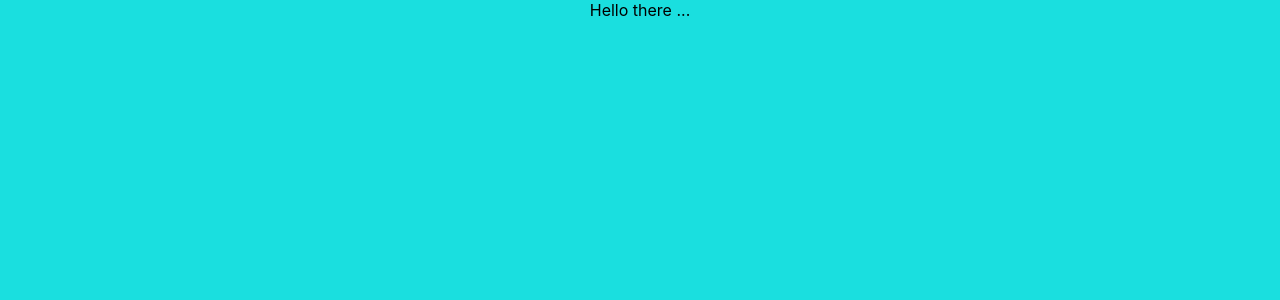
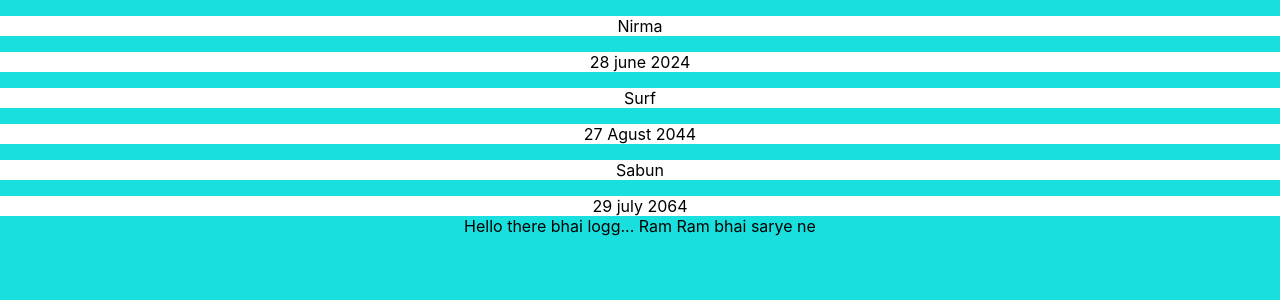
Before and after one commit to Shanisoni/Learning-React, a React (Create React App) app in the folder 01/: page / in a window 1280 px wide. Shown: the top 300 px of the page. Built offline with nearby package versions, Linux system fonts and the light colour scheme.

Commit message:
Commited

```diff
--- a/01/src/App.js
+++ b/01/src/App.js
@@ -1,11 +1,31 @@
 
 import './App.css';
 
+
+
+import Item  from './Component/Item'
+import ItemDate from './Component/ItemDate'
+
 function App() {
   return (
-    <div className="App">
-  Hello there ...
+    <div id="root">
+      <Item name="Nirma" ></Item>
+      <ItemDate date="28" month="june" year="2024"></ItemDate>
+
+      <Item  name="Surf" ></Item>
+      <ItemDate date="27" month="Agust" year="2044" ></ItemDate>
+
+      <Item  name="Sabun" ></Item>
+      <ItemDate date="29" month="july" year="2064" ></ItemDate>
+
+      <div className="App">
+  Hello there bhai logg...
+
+  Ram Ram bhai sarye ne
     </div>
+
+    </div>
+
   );
 }
 
--- /dev/null
+++ b/01/src/Component/Item.css
@@ -0,0 +1,4 @@
+.Component {
+    background-color: white;
+    text-align: center;
+}
--- /dev/null
+++ b/01/src/Component/Item.js
@@ -0,0 +1,11 @@
+
+import './Item.css';
+
+function FirstComponent(props) {
+
+    const ItemName = props.name;
+
+    return <p className="Component">{ItemName} </p>
+}
+
+export default FirstComponent;
--- /dev/null
+++ b/01/src/Component/ItemDate.css
@@ -0,0 +1,4 @@
+.SecComponent{
+    background-color: white;
+    text-align: center;
+}
--- /dev/null
+++ b/01/src/Component/ItemDate.js
@@ -0,0 +1,28 @@
+import './ItemDate.css'
+
+function SecComponent(props) {
+
+    const date = props.date;
+
+    const month = props.month ;
+
+    const year =  props.year;
+
+
+    return (
+    <div className="SecComponent">
+
+
+     <span> {date} </span>
+
+     <span>  {month} </span>
+
+     <span>  {year} </span>
+
+
+
+    </div>
+
+    )
+}
+export default SecComponent;
```
